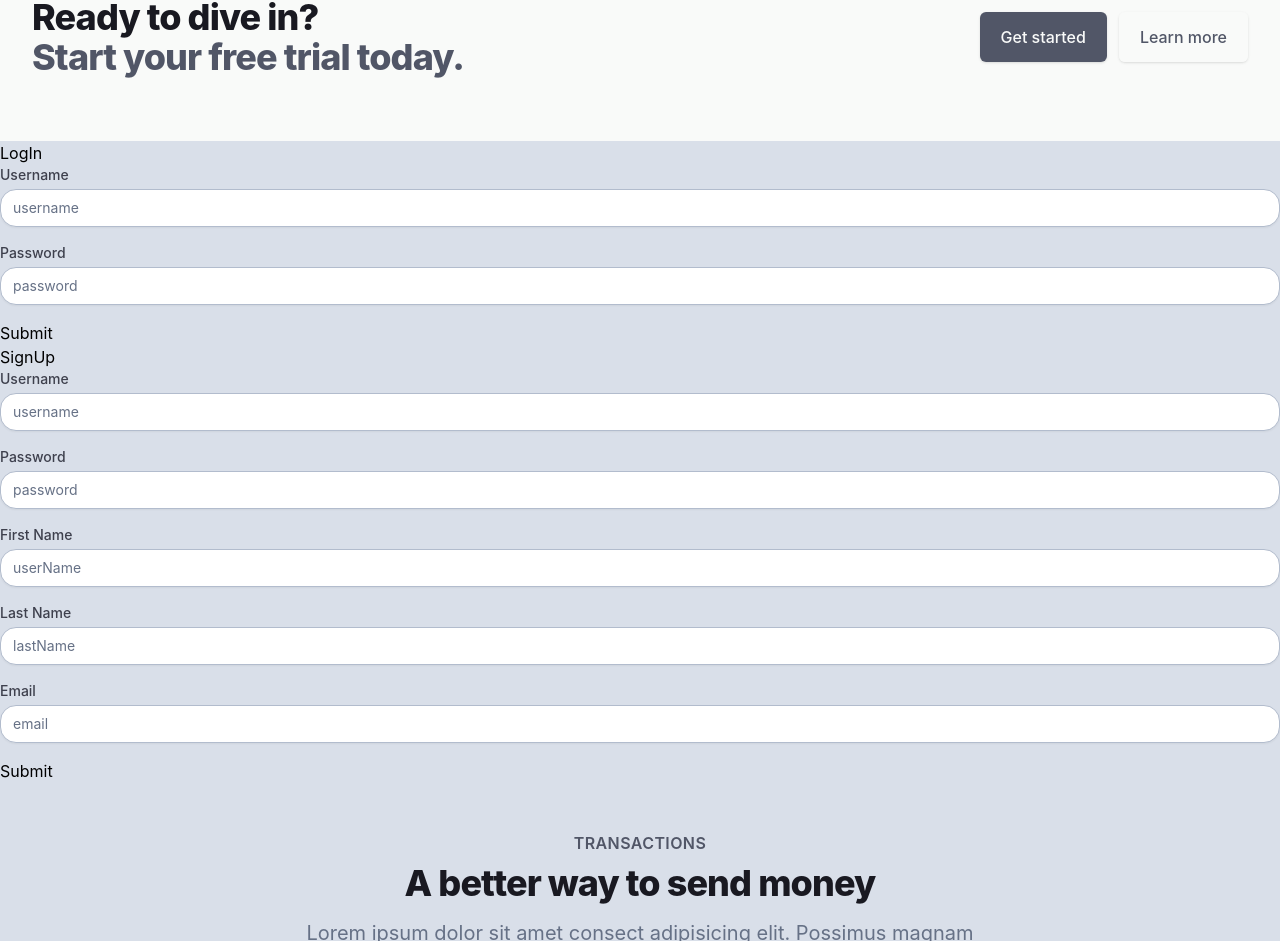
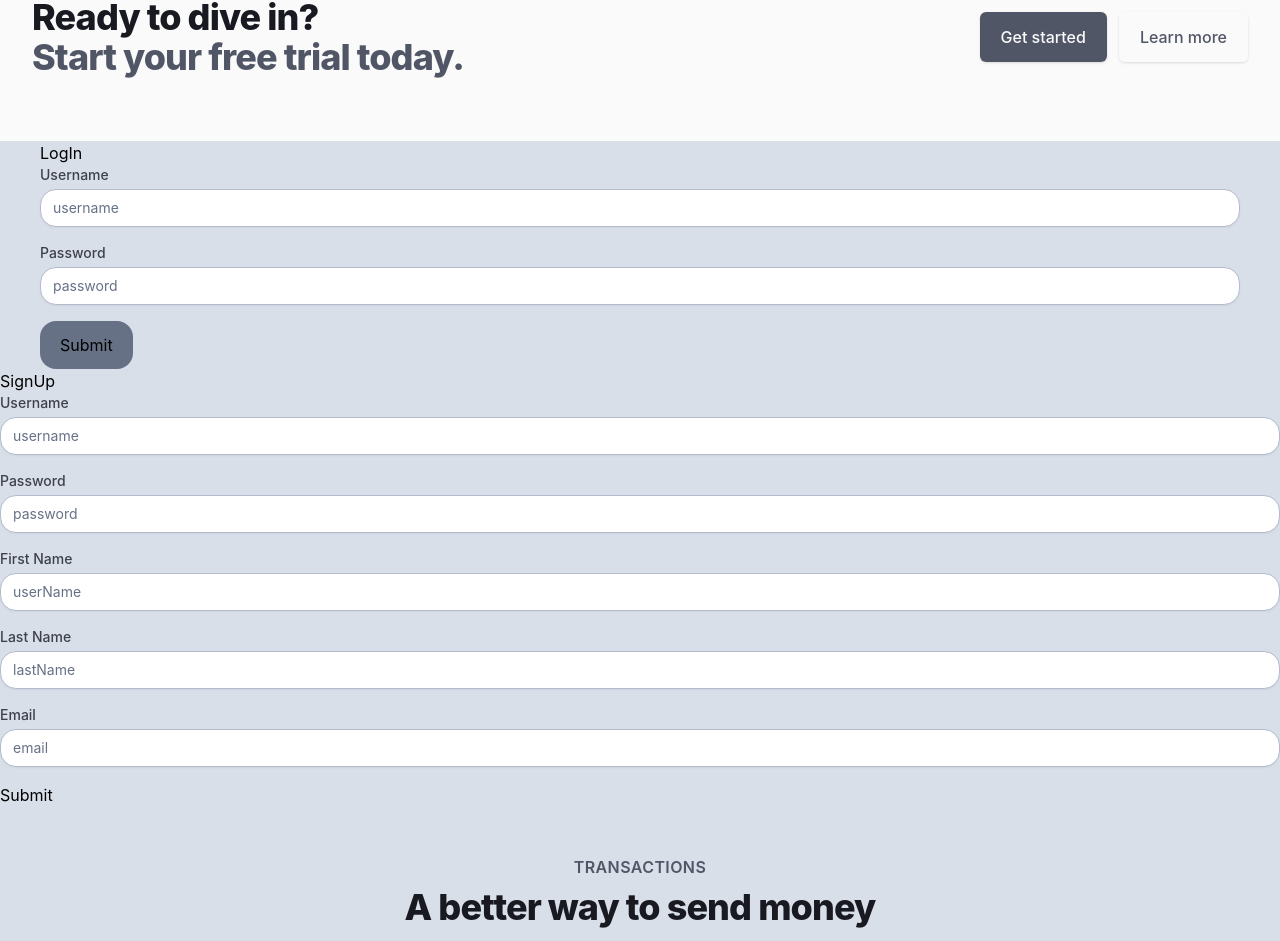
Before and after one commit to 1anya1/briteKard, a React (Create React App) app: page / in a window 1280 px wide. Shown: the part 769-1710 px from the top of the page. Built offline with nearby package versions, Linux system fonts and the light colour scheme.

Commit message:
working on seperation of logins

```diff
--- a/src/App.js
+++ b/src/App.js
@@ -22,6 +22,9 @@ export default function App() {
   useEffect(() => {
     console.log(localStorage.token);
     if (localStorage.token) {
+      {
+        console.log("im here");
+      }
       axios
         .get(
           "https://britekard.herokuapp.com/user/verify/" + localStorage.token
@@ -29,6 +32,7 @@ export default function App() {
         .then((response) => {
           setLoggedIn(true);
           setUsername(response.data.username);
+          console.log(username);
         })
         .catch((error) => {
           console.log(error);
--- a/src/components/Home.js
+++ b/src/components/Home.js
@@ -12,7 +12,8 @@ import SignUp from "./SingUp";
 //   { name: "Company", href: "#" },
 // ];
 
-export default function Home() {
+export default function Home(props) {
+  console.log(props.loginVerification);
   return (
     <>
       <div className="relative bg-gray-200 overflow-hidden">
--- a/src/components/LogIn.js
+++ b/src/components/LogIn.js
@@ -47,7 +47,7 @@ export default function LogIn() {
   }
 
   return (
-    <>
+    <div class="sm:container md:mx-auto md:px-10">
       <h1>LogIn</h1>
       <form onSubmit={handleSubmit}>
         {data.map((el, idx) => {
@@ -64,8 +64,10 @@ export default function LogIn() {
             />
           );
         })}
-        <button type="submit">Submit</button>
+        <button className="px-5 py-3 bg-gray-500 rounded-2xl" type="submit">
+          Submit
+        </button>
       </form>
-    </>
+    </div>
   );
 }
```
